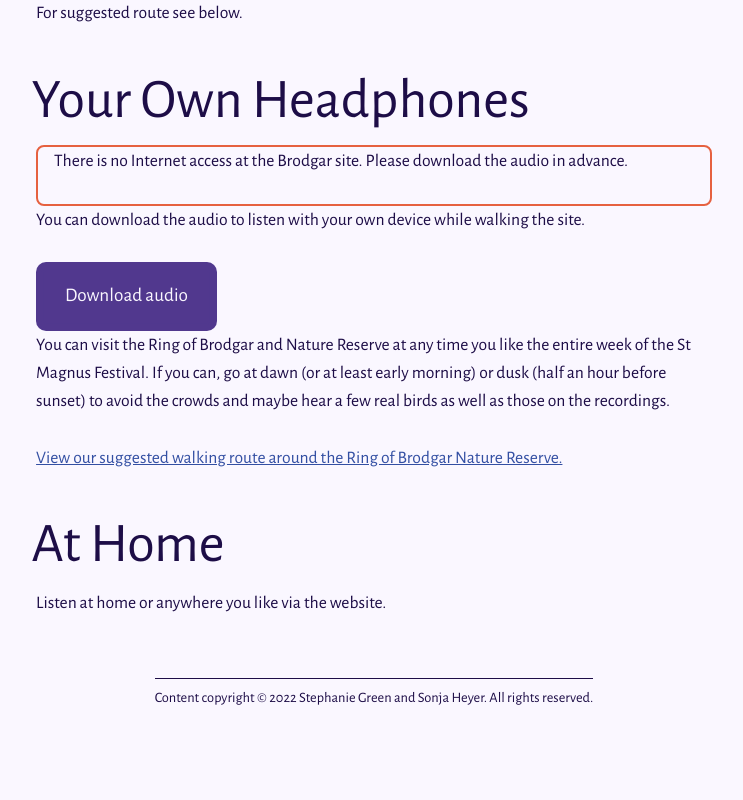
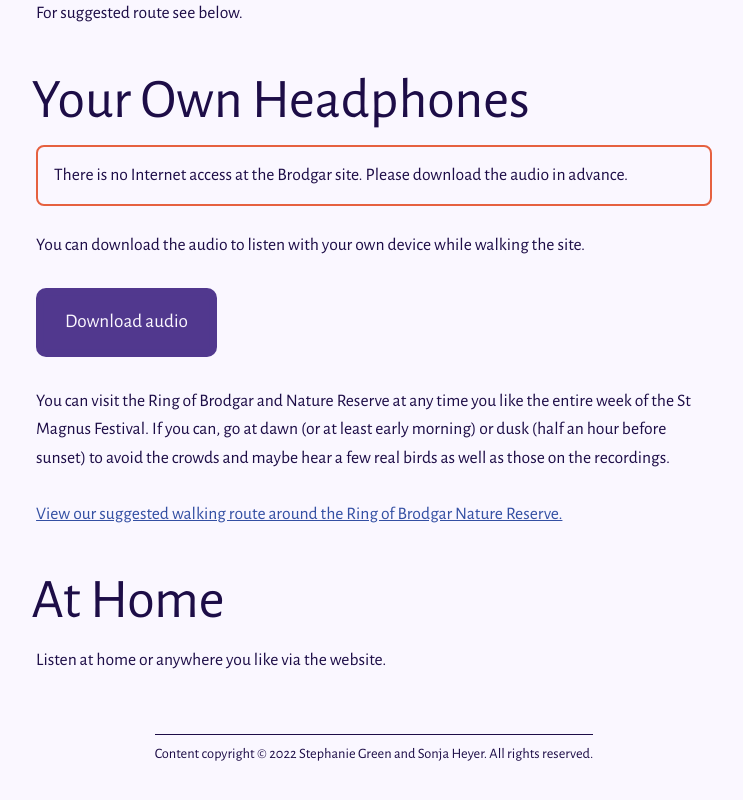
Before and after one commit to empowermint/brodgar, a Next.js app: page /take-part in a window 1280 px wide. Shown: the part 879-1679 px from the top of the page, without its empty margins (266-1009 px from the left). Before the commit the page ends 1634 px from the top, so only its background shows below. Built offline with nearby package versions, Linux system fonts and the light colour scheme.

Commit message:
Fix spacing issues

```diff
--- a/styles/global.scss
+++ b/styles/global.scss
@@ -114,6 +114,7 @@ button {
   color: var(--light);
   padding-inline: 1.5em;
   padding-block: 1em;
+  margin-block-end: 1.6em;
   border-radius: 10px;
   border-style: none;
   filter: opacity(85%);
@@ -133,6 +134,11 @@ button:active {
   padding-inline: 1em;
   border: 2px solid var(--warning);
   border-radius: .5rem;
+  margin-block-end: 1.6em;
+
+  p {
+    margin-block: 0.8em;
+  }
 }
 
 // ## UTILS
```
